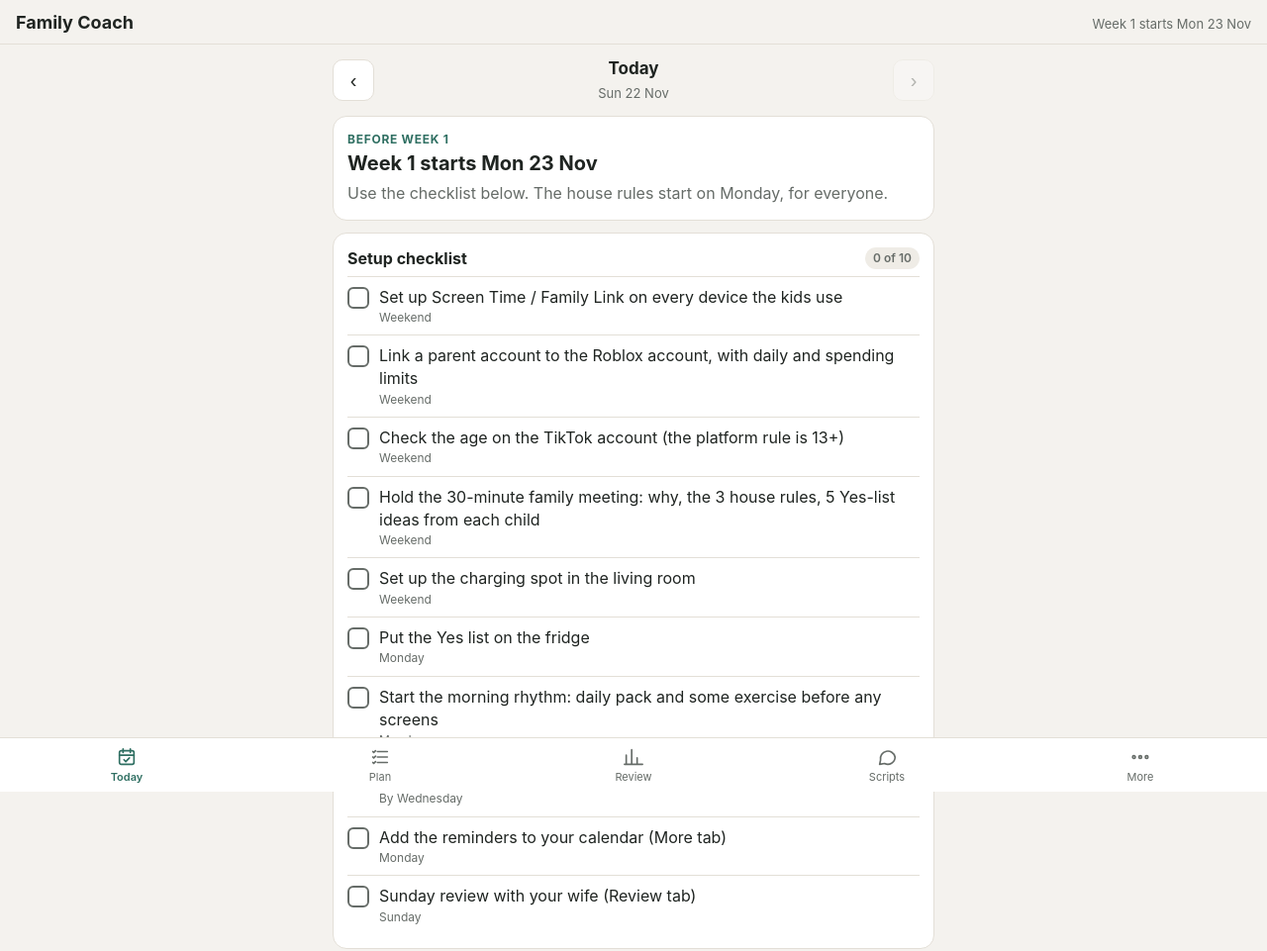
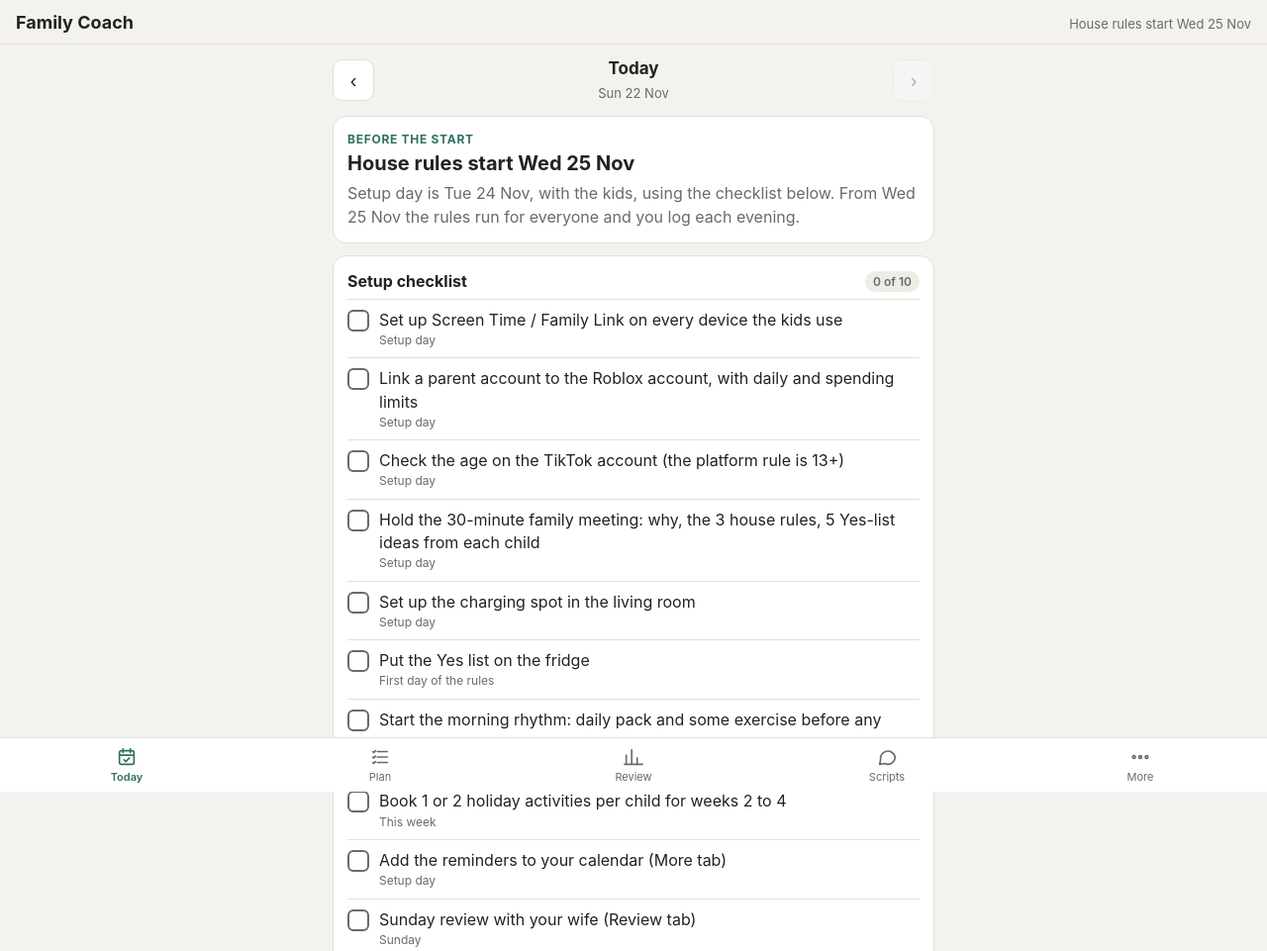
Before and after one commit to choonang-lab/Family-Coach, a plain HTML site: page index.html in a window 1280 px wide. Shown: the top 961 px of the page at 99% size. Drawn offline with Linux system fonts and the light colour scheme.

Commit message:
v4: house rules start Wed 25 Nov; Week 1 counted from then with scaled targets; same end date
Co-Authored-By: Claude Opus 5.5 <noreply@anthropic.com>

```diff
--- a/index.html
+++ b/index.html
@@ -112,7 +112,7 @@ h3.sec{font-size:13px;text-transform:uppercase;letter-spacing:.06em;color:var(--
 <nav id="tabbar"></nav>
 <div id="toast"></div>
 <script>
-const BUILD = 'v3';
+const BUILD = 'v4';
 const KEY = 'fc_data';
 const GHKEY = 'fc_gh';
 const DIRTY = 'fc_dirty';
@@ -127,18 +127,18 @@ const RULES = [
 
 const WEEKS = [
   { n: 1, title: 'Measure and agree', budget: null, short: null,
-    goal: 'Set up the controls, agree the three house rules, and get a baseline. No budget cuts this week.',
-    success: ['House rules held on at least 5 of 7 days', 'A baseline number for each child', 'Holiday activities booked for weeks 2 to 4', 'We kept the meal rule too'],
+    goal: 'Setup day first, then the house rules run and you measure. No budget cuts this week.',
+    success: ['House rules held on most days (5 of 7, or 4 of 5 when the rules start midweek)', 'A baseline number for each child', 'Holiday activities booked for weeks 2 to 4', 'We kept the meal rule too'],
     items: [
-      { id: 'w1-controls', t: 'Set up Screen Time / Family Link on every device the kids use', when: 'Weekend' },
-      { id: 'w1-roblox', t: 'Link a parent account to the Roblox account, with daily and spending limits', when: 'Weekend' },
-      { id: 'w1-tiktok', t: 'Check the age on the TikTok account (the platform rule is 13+)', when: 'Weekend' },
-      { id: 'w1-meeting', t: 'Hold the 30-minute family meeting: why, the 3 house rules, 5 Yes-list ideas from each child', when: 'Weekend' },
-      { id: 'w1-charger', t: 'Set up the charging spot in the living room', when: 'Weekend' },
-      { id: 'w1-yes', t: 'Put the Yes list on the fridge', when: 'Monday' },
-      { id: 'w1-rhythm', t: 'Start the morning rhythm: daily pack and some exercise before any screens', when: 'Monday' },
-      { id: 'w1-book', t: 'Book 1 or 2 holiday activities per child for weeks 2 to 4', when: 'By Wednesday' },
-      { id: 'w1-reminders', t: 'Add the reminders to your calendar (More tab)', when: 'Monday' },
+      { id: 'w1-controls', t: 'Set up Screen Time / Family Link on every device the kids use', when: 'Setup day' },
+      { id: 'w1-roblox', t: 'Link a parent account to the Roblox account, with daily and spending limits', when: 'Setup day' },
+      { id: 'w1-tiktok', t: 'Check the age on the TikTok account (the platform rule is 13+)', when: 'Setup day' },
+      { id: 'w1-meeting', t: 'Hold the 30-minute family meeting: why, the 3 house rules, 5 Yes-list ideas from each child', when: 'Setup day' },
+      { id: 'w1-charger', t: 'Set up the charging spot in the living room', when: 'Setup day' },
+      { id: 'w1-yes', t: 'Put the Yes list on the fridge', when: 'First day of the rules' },
+      { id: 'w1-rhythm', t: 'Start the morning rhythm: daily pack and some exercise before any screens', when: 'First day of the rules' },
+      { id: 'w1-book', t: 'Book 1 or 2 holiday activities per child for weeks 2 to 4', when: 'This week' },
+      { id: 'w1-reminders', t: 'Add the reminders to your calendar (More tab)', when: 'Setup day' },
       { id: 'w1-review', t: 'Sunday review with your wife (Review tab)', when: 'Sunday' }
     ] },
   { n: 2, title: 'Start the budget', budget: 300, short: 60,
@@ -252,7 +252,7 @@ function toast(msg) { const t = $('#toast'); t.textContent = msg; t.classList.ad
 
 /* ---------- State ---------- */
 function blank() {
-  return { v: 1, settings: { kids: [{ id: 'a', name: 'Son' }, { id: 'b', name: 'Daughter' }], partner: '', start: '2026-11-23', weekendExtra: 60 },
+  return { v: 1, settings: { kids: [{ id: 'a', name: 'Son' }, { id: 'b', name: 'Daughter' }], partner: '', start: '2026-11-23', go: '2026-11-25', weekendExtra: 60 },
     days: {}, checks: {}, custom: {}, targets: {}, reviews: {}, commits: {}, lastBackup: null, savedAt: null };
 }
 function fill(d, b) {
@@ -303,6 +303,7 @@ function commitCount(id, dates) {
   return { kept, marked };
 }
 function lastDays(n) { const t = todayStr(); return Array.from({ length: n }, (_, i) => addDays(t, -i)); }
+function goDate() { const g = D.settings.go; return g && g > D.settings.start ? g : D.settings.start; }
 function partner() { return D.settings.partner ? D.settings.partner : 'your wife'; }
 
 /* ---------- Weeks and targets ---------- */
@@ -315,7 +316,7 @@ function tgt(n) {
   return { budget: isNum(o.budget) ? o.budget : w.budget, short: isNum(o.short) ? o.short : w.short };
 }
 function baseline(id) {
-  const v = weekDates(1).map((s) => kd(s, id)).filter((k) => k && isNum(k.screen)).map((k) => k.screen);
+  const v = weekDates(1).filter((s) => s >= goDate()).map((s) => kd(s, id)).filter((k) => k && isNum(k.screen)).map((k) => k.screen);
   return v.length ? Math.round(avg(v)) : null;
 }
 function budgetFor(id, s) {
@@ -328,8 +329,8 @@ function itemsFor(n) { return wk(n).items.concat((D.custom[n] || []).map((c) =>
 
 /* ---------- Week stats, tripwires, recommendation ---------- */
 function weekStats(n) {
-  const t = todayStr(), dates = weekDates(n).filter((s) => s <= t);
-  const st = { n, dates, remaining: 7 - dates.length, logged: 0, rulesHeld: 0, rulesSlip: 0, adultHeld: 0, adultSlip: 0, kids: {} };
+  const t = todayStr(), all = weekDates(n).filter((s) => s >= goDate()), dates = all.filter((s) => s <= t);
+  const st = { n, dates, days: all.length, remaining: all.length - dates.length, logged: 0, rulesHeld: 0, rulesSlip: 0, adultHeld: 0, adultSlip: 0, kids: {} };
   kids().forEach((k) => { st.kids[k.id] = { screen: [], short: [], over: 0, overShort: 0, packDone: 0, packLogged: 0, melt: 0, meltLogged: 0, wins: [] }; });
   kids().forEach((k) => { Object.assign(st.kids[k.id], commitCount(k.id, dates)); });
   st.us = commitCount('us', dates);
@@ -355,10 +356,11 @@ function weekStats(n) {
 function tripwires(n) {
   const s = weekStats(n), p = n > 1 ? weekStats(n - 1) : null, p2 = n > 2 ? weekStats(n - 2) : null, list = [];
   const add = (id, fired, title, action, status) => list.push({ id, fired: !!fired, title, action, status });
-  add('logging', s.logged + s.remaining < 4, 'Fewer than 4 days logged',
+  const needRules = Math.ceil(5 * s.days / 7), needLog = Math.ceil(4 * s.days / 7);
+  add('logging', s.days > 0 && s.logged + s.remaining < needLog, 'Fewer than ' + needLog + ' days logged',
     'The log is too heavy. Next week, log the house rules only and skip the rest.', s.logged + ' logged so far');
-  add('rules', s.logged > 0 && s.rulesHeld + s.remaining < 5, 'House rules held on fewer than 5 of 7 days',
-    'Do not cut the budget next week. Fix the routine first: same time, same place, devices on the charger.', s.rulesHeld + ' of 7 held');
+  add('rules', s.logged > 0 && s.rulesHeld + s.remaining < needRules, 'House rules held on fewer than ' + needRules + ' of ' + s.days + ' days',
+    'Do not cut the budget next week. Fix the routine first: same time, same place, devices on the charger.', s.rulesHeld + ' of ' + s.days + ' held');
   add('adults', s.adultSlip >= 2, 'We broke the house rules on 2 or more days',
     'Reset between the two of you before the next talk with the kids. The rules apply to everyone.', s.adultSlip + ' slips');
   kids().forEach((k) => {
@@ -405,7 +407,7 @@ const TABS = [['today', 'Today'], ['plan', 'Plan'], ['review', 'Review'], ['scri
 
 function render() {
   const n = weekNo(todayStr());
-  $('#wk').textContent = n < 1 ? 'Week 1 starts ' + nice(D.settings.start) : 'Week ' + n + ' · ' + (n > WEEKS.length ? 'Maintain' : wk(n).title);
+  $('#wk').textContent = todayStr() < goDate() ? 'House rules start ' + nice(goDate()) : 'Week ' + n + ' · ' + (n > WEEKS.length ? 'Maintain' : wk(n).title);
   $('#tabbar').innerHTML = TABS.map(([v, l]) => '<button class="' + (view === v ? 'on' : '') + '" data-act="tab" data-v="' + v + '">' + ICON[v] + l + '</button>').join('');
   const f = { today: vToday, plan: vPlan, review: vReview, scripts: vScripts, more: vMore }[view];
   $('#main').innerHTML = f();
@@ -430,8 +432,9 @@ function vToday() {
   let h = '<div class="datebar"><button class="ib" data-act="day" data-v="-1" aria-label="Previous day">‹</button><div><b>' + (s === t ? 'Today' : nice(s)) + '</b><span class="mute small">' + (s === t ? nice(s) : (diffDays(s, t) === 1 ? 'Yesterday' : '')) + '</span></div><button class="ib" data-act="day" data-v="1" aria-label="Next day"' + (s >= t ? ' disabled' : '') + '>›</button></div>';
 
   // Week banner
-  if (n < 1) {
-    h += '<div class="card"><div class="kicker">Before Week 1</div><div class="h2">Week 1 starts ' + nice(D.settings.start) + '</div><div class="mute">Use the checklist below. The house rules start on Monday, for everyone.</div></div>';
+  const pre = s < goDate();
+  if (pre) {
+    h += '<div class="card"><div class="kicker">Before the start</div><div class="h2">House rules start ' + nice(goDate()) + '</div><div class="mute">Setup day is ' + nice(addDays(goDate(), -1)) + ', with the kids, using the checklist below. From ' + nice(goDate()) + ' the rules run for everyone and you log each evening.</div></div>';
   } else {
     const tg = tgt(n), w = wk(n);
     h += '<div class="card"><div class="kicker">Week ' + n + (n > WEEKS.length ? ' · after the 6-week plan' : '') + '</div><div class="h2">' + esc(n > WEEKS.length ? 'Maintain' : w.title) + '</div><div class="mute small">' +
@@ -443,11 +446,11 @@ function vToday() {
   const cn = Math.max(1, Math.min(n, WEEKS.length));
   if (n <= WEEKS.length) {
     const its = itemsFor(cn), open = its.filter((i) => !D.checks[i.id]), done = its.length - open.length;
-    cl = '<div class="card"><div class="ch">' + (n < 1 ? 'Setup checklist' : 'Week ' + cn + ' checklist') + ' <span class="chip">' + done + ' of ' + its.length + '</span></div>' +
+    cl = '<div class="card"><div class="ch">' + (pre ? 'Setup checklist' : 'Week ' + cn + ' checklist') + ' <span class="chip">' + done + ' of ' + its.length + '</span></div>' +
       (open.length ? open.map((i) => checkRow(i, null)).join('') : '<div class="mute">All done this week.</div>') +
       (done ? '<div class="when" style="padding-top:8px">' + done + ' done. See the Plan tab.</div>' : '') + '</div>';
   }
-  if (n < 1) h += cl;
+  if (pre) h += cl;
 
   // Backup nudge
   const lb = D.lastBackup ? diffDays(D.lastBackup.at.slice(0, 10), t) : null;
@@ -479,7 +482,7 @@ function vToday() {
       '<div style="padding-top:8px"><input class="txt" type="text" maxlength="200" placeholder="One win today (optional)" data-act="win" data-k="' + k.id + '" value="' + esc(v.win || '') + '"></div></div>';
   });
 
-  if (n >= 1) h += cl;
+  if (!pre) h += cl;
   h += '<div class="build">Saves on this phone as you tap. <span id="syncline">' + syncLine() + '</span></div>';
   return h;
 }
@@ -530,7 +533,7 @@ function vReview() {
 
   // Household numbers
   h += '<div class="card"><div class="ch">The household</div><div class="grid2">' +
-    stat(s.logged + '/7', 'days logged') + stat(s.rulesHeld + '/7', 'all 3 rules held') +
+    stat(s.logged + '/' + s.days, 'days logged') + stat(s.rulesHeld + '/' + s.days, 'all 3 rules held') +
     stat(s.adultSlip ? s.adultSlip + (s.adultSlip === 1 ? ' slip' : ' slips') : (s.adultHeld ? 'Kept' : '–'), 'adults kept the rules') +
     stat(prev ? (s.rulesHeld - prev.rulesHeld >= 0 ? '+' : '') + (s.rulesHeld - prev.rulesHeld) : '–', 'rule days vs last week') + '</div></div>';
 
@@ -631,7 +634,7 @@ function rulesCal() {
     h += '<span>W' + n + '</span>';
     weekDates(n).forEach((s) => {
       const x = day(s); let c = '';
-      if (s > t) c = 'fut';
+      if (s > t || s < goDate()) c = 'fut';
       else if (x && RULES.every((r) => x.rules[r.id] === true)) c = 'held';
       else if (x && RULES.some((r) => x.rules[r.id] === false)) c = 'slip';
       h += '<div class="c ' + c + '" title="' + nice(s) + '"></div>';
@@ -653,6 +656,7 @@ function vMore() {
     kids().map((k, i) => '<label class="field"><span>Child ' + (i + 1) + ' name (stays on this phone)</span><input type="text" maxlength="30" data-act="kidname" data-k="' + k.id + '" value="' + esc(k.name) + '"></label>').join('') +
     '<label class="field"><span>Partner name, for the prompts</span><input type="text" maxlength="30" data-act="setting" data-k="partner" value="' + esc(st.partner) + '" placeholder="your wife"></label>' +
     '<label class="field"><span>Week 1 starts (a Monday)</span><input type="date" data-act="setting" data-k="start" value="' + esc(st.start) + '"></label>' +
+    '<label class="field"><span>House rules and logging start (day after setup)</span><input type="date" data-act="setting" data-k="go" value="' + esc(goDate()) + '"></label>' +
     '<label class="field"><span>Extra on weekends (minutes)</span><input type="number" inputmode="numeric" step="15" min="0" max="240" data-act="setting" data-k="weekendExtra" value="' + esc(st.weekendExtra) + '"></label></div>' +
 
     '<div class="card"><div class="ch">Reminders</div><div class="small">Adds three repeating events to your calendar: a nightly 60-second log at 9:30pm, the Sunday review at 8pm, and a monthly retell recording on the first Saturday.</div><div class="actions"><button class="btn" data-act="ics">Add to calendar</button></div></div>' +
@@ -756,7 +760,7 @@ function mergeIn(inc, quiet) {
 /* ---------- Calendar reminders (.ics) ---------- */
 function icsText() {
   const now = new Date(), stamp = now.getUTCFullYear() + pad(now.getUTCMonth() + 1) + pad(now.getUTCDate()) + 'T' + pad(now.getUTCHours()) + pad(now.getUTCMinutes()) + '00Z';
-  const t = todayStr(), from = D.settings.start > t ? D.settings.start : t;
+  const t = todayStr(), from = goDate() > t ? goDate() : t;
   const compact = (s) => s.replace(/-/g, '');
   let sun = from; while (pd(sun).getDay() !== 0) sun = addDays(sun, 1);
   const f = pd(from); let sat = ds(new Date(f.getFullYear(), f.getMonth() + 1, 1)); while (pd(sat).getDay() !== 6) sat = addDays(sat, 1);
--- a/sw.js
+++ b/sw.js
@@ -2,7 +2,7 @@
    Bump CACHE together with BUILD in index.html on every release.
    HTML: network-first (fresh online, cached offline). Same-origin assets: cache-first.
    Cross-origin (api.github.com backup calls) is never touched. */
-const CACHE = 'fc-v3';
+const CACHE = 'fc-v4';
 const ESSENTIAL = ['./', './index.html'];
 const OPTIONAL = ['./manifest.json', './icon-192.png', './icon-512.png', './apple-touch-icon.png'];
 
```
